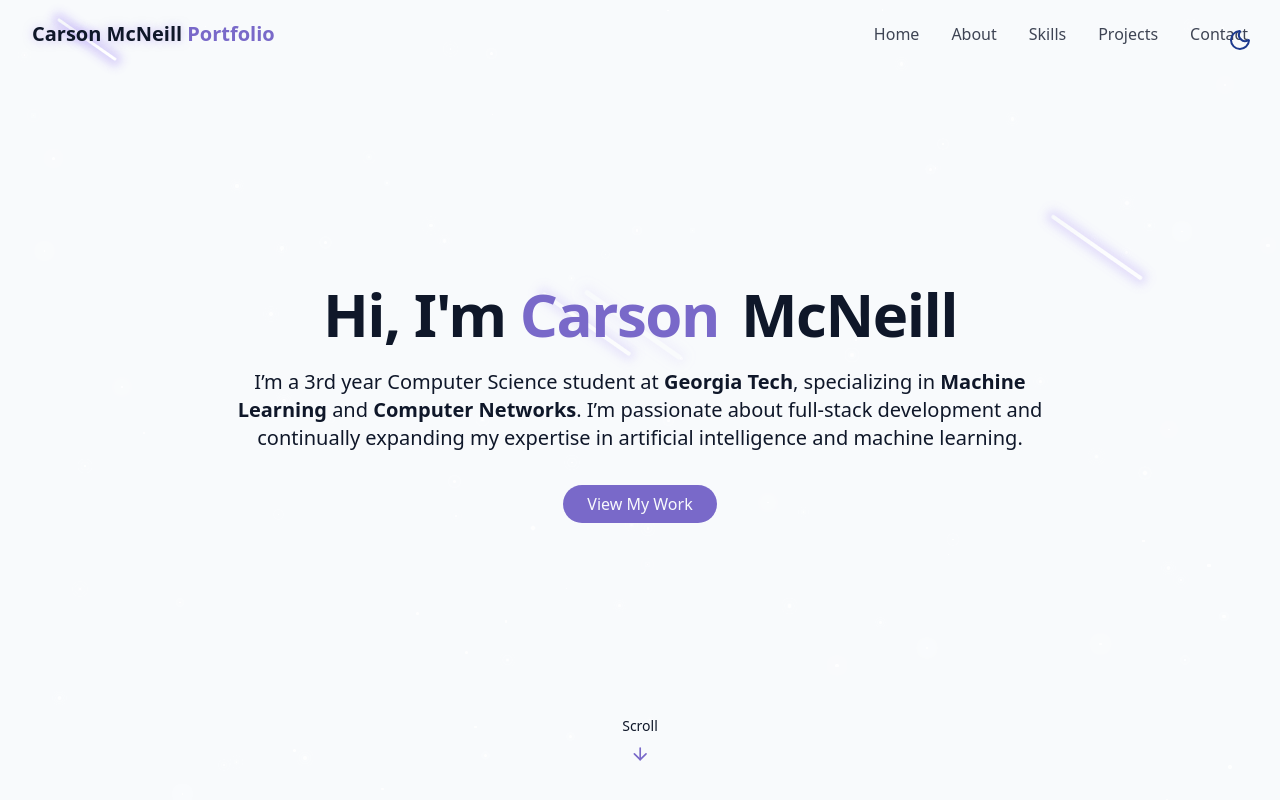
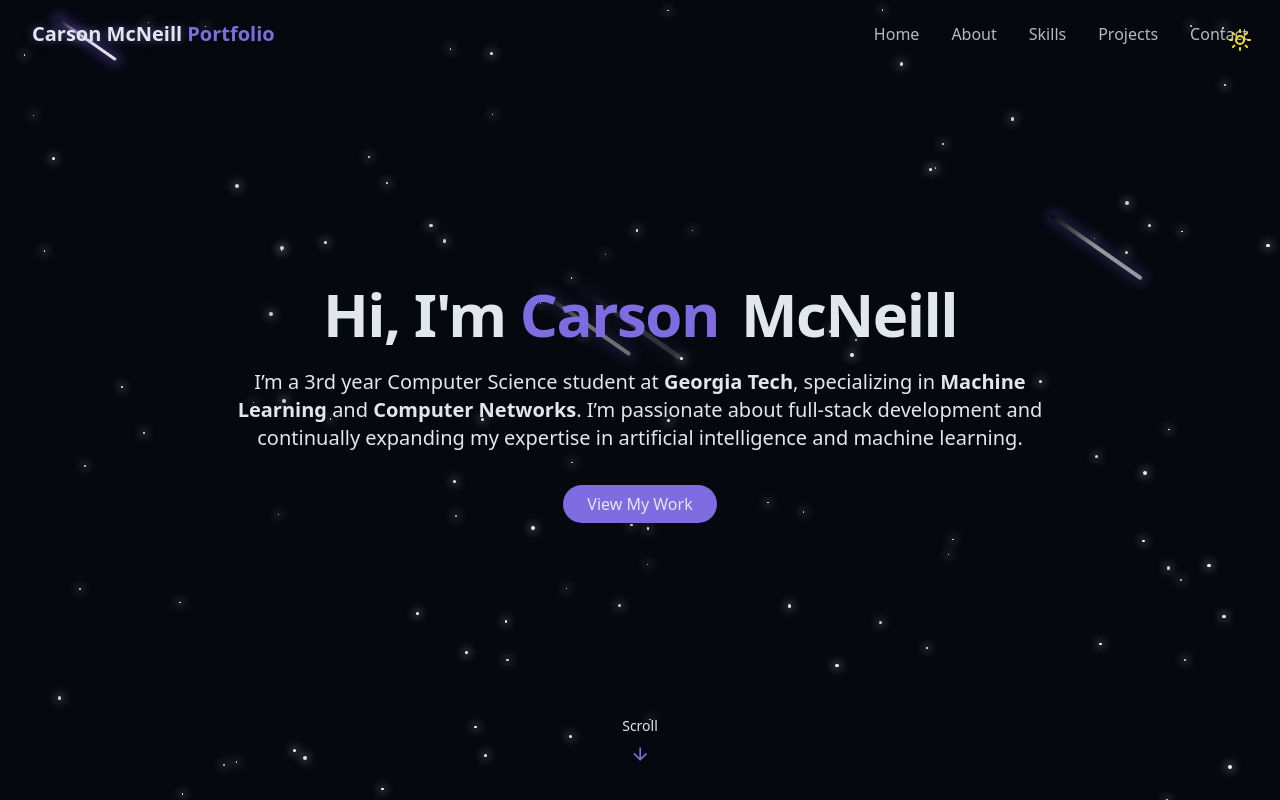
Before and after one commit to Carbinski/carbinski.github.io, a React (Vite) app in the folder vite-project/: page / in a window 1280 px wide. Shown: the top 800 px of the page. Built offline with nearby package versions, Linux system fonts and the light colour scheme.

Commit message:
Set default theme to dark and add effect
ThemeToggle now initializes with dark mode enabled and uses useEffect to add the 'dark' class to the document root on mount.

```diff
--- a/vite-project/src/components/ThemeToggle.jsx
+++ b/vite-project/src/components/ThemeToggle.jsx
@@ -1,9 +1,13 @@
 import { Moon, Sun } from 'lucide-react';
-import { useState } from 'react';
+import { useEffect, useState } from 'react';
 import {cn} from "@/lib/utils";
 
 export const ThemeToggle = () => {
-    const [isDarkMode, setIsDarkMode] = useState(false);
+    const [isDarkMode, setIsDarkMode] = useState(true);
+
+    useEffect(() => {
+        document.documentElement.classList.add('dark');
+    }, []);
 
     const toggleTheme = () => {
         if (isDarkMode) {
```
